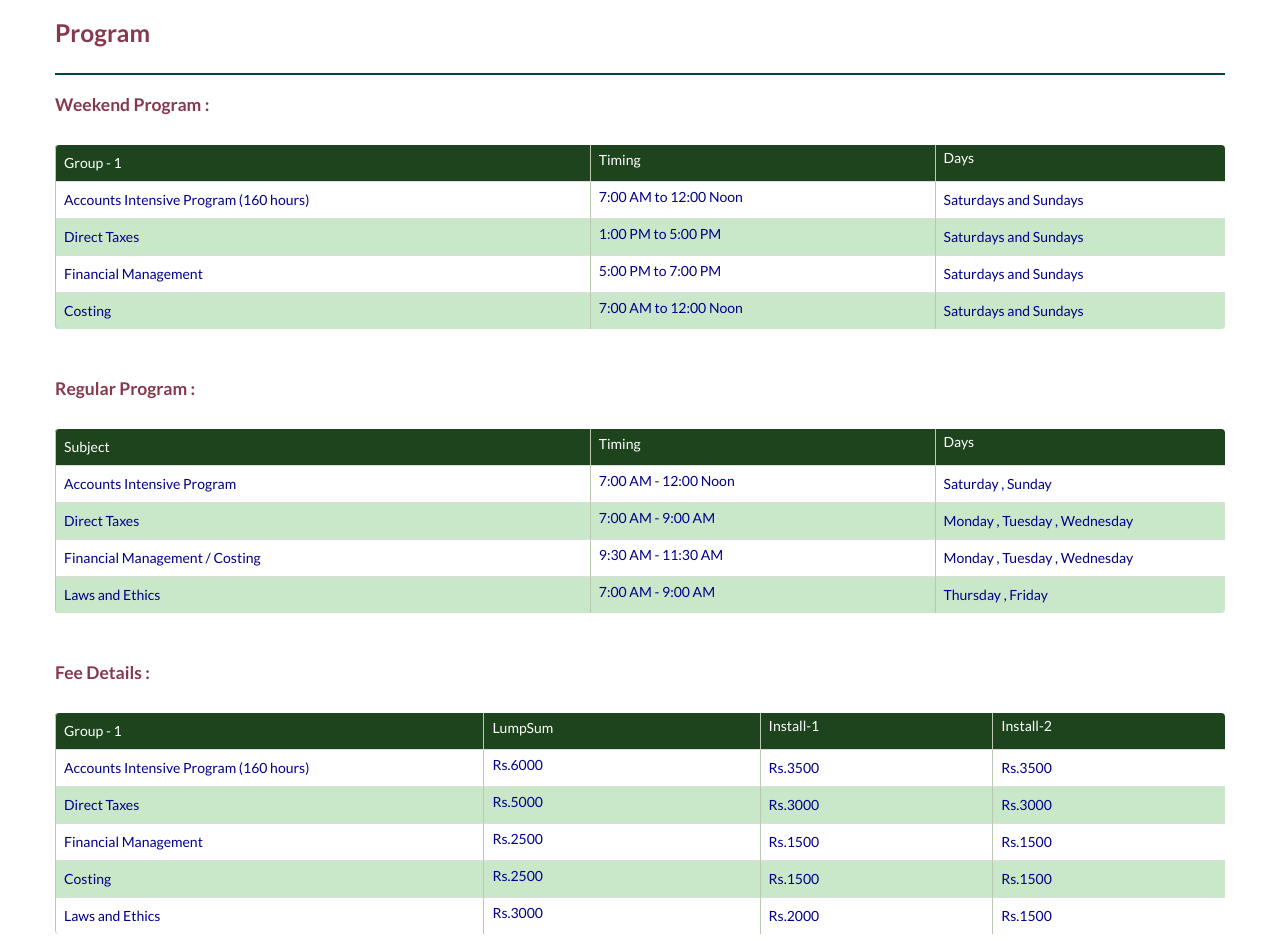
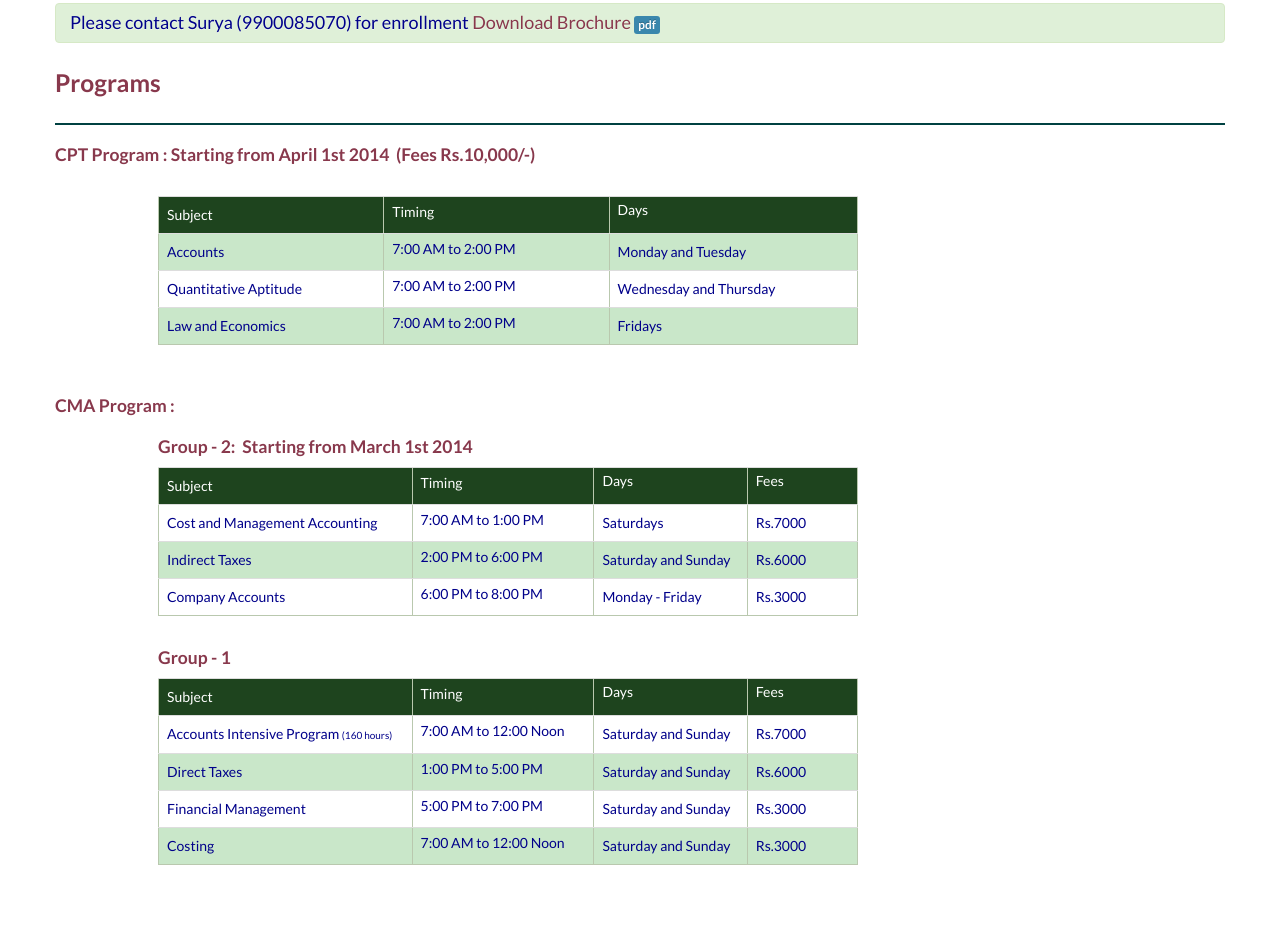
Before and after one commit to shasank4u/accountingminds2, a plain HTML site: page WebContent/program.html in a window 1280 px wide. Shown: the part 159-1100 px from the top of the page. Drawn offline with Linux system fonts and the light colour scheme.

Commit message:
cache clear, ticker and program change

```diff
--- a/WebContent/program.html
+++ b/WebContent/program.html
@@ -2,6 +2,11 @@
 <html lang="en">
 <head>
 <meta charset="utf-8">
+<meta http-equiv="cache-control" content="max-age=0" />
+<meta http-equiv="cache-control" content="no-cache" />
+<meta http-equiv="expires" content="0" />
+<meta http-equiv="expires" content="Tue, 01 Jan 1980 1:00:00 GMT" />
+<meta http-equiv="pragma" content="no-cache" />
 <link rel="icon" type="image/png" href="logo.png">
 <title>Accounting Minds</title>
 <meta name="viewport" content="width=device-width, initial-scale=1.0">
@@ -42,11 +47,19 @@ body {
 
 	});
 </script>
+<script>
+  (function(i,s,o,g,r,a,m){i['GoogleAnalyticsObject']=r;i[r]=i[r]||function(){
+  (i[r].q=i[r].q||[]).push(arguments)},i[r].l=1*new Date();a=s.createElement(o),
+  m=s.getElementsByTagName(o)[0];a.async=1;a.src=g;m.parentNode.insertBefore(a,m)
+  })(window,document,'script','//www.google-analytics.com/analytics.js','ga');
 
+  ga('create', 'UA-48087569-1', 'accountingminds.in');
+  ga('send', 'pageview');
+
+</script>
 </head>
 <body>
-	<!-- <body background="wavegrid.png"> -->
-	<!--     <div class="navbar navbar-static-top" > -->
+
 	<div class="navbar navbar-fixed-top ">
 		<div class="navbar-inner text" id="header"></div>
 	</div>
@@ -54,266 +67,171 @@ body {
 	<br />
 	<br />
 	<div class="container text">
+
 		<br />
 		<br />
 		<br />
 		<br />
-		<h3 style="color: #88384c;">Program</h3>
-
+<div class="alert alert-success" style="font-size: 18px;color: #00008A"> Please contact Surya (9900085070) for enrollment <a href="docs/New_Brochure.pdf" target="_blank" style="color:#88384c;">Download Brochure <span class="label label-info">pdf</span></a> </div>
+		<h3 style="color: #88384c;">Programs</h3>
 		<hr style="border-color: #004141">
-
-
-
-		<h4 style="color: #88384c;">Weekend Program :</h4>
+		<h4 style="color: #88384c;">CPT Program : Starting from April 1st 2014&nbsp; (Fees Rs.10,000/-)</h4>
 		<br />
-		<table class="table table-bordered" style="border-color: #007600">
-
+		<table  style="width: 100% ">
+		<tbody>
+		<tr>
+		<td style="width: 100px">&nbsp;</td>
+		<td>
+		<table class="table  " style="border-color: #b9c8ae; width: 700px" border="1" >
 			<tbody>
-
-
 				<tr align="center" style="height: 30px; color: #ffffff;" class=""
 					bgcolor="#1e441e">
-					<th style="font-weight: normal; width: 180px;">Group - 1</th>
-
-
-					<th style="font-weight: normal; width: 110px; padding-top: 5px;">Timing</th>
-					<!--  <th style=" font-weight:normal; width: 90px;padding-top: 3px;" > Duration</th>-->
-					<th style="font-weight: normal; width: 90px; padding-top: 3px;">
-						Days</th>
-
-
-				</tr>
-
-				<tr align="center" style="height: 20px; color: #00008A;"
-					class="success" bgcolor="#ffffff">
-					<th style="font-weight: normal; width: 180px;">Accounts
-						Intensive Program (160 hours)</th>
-					<th style="font-weight: normal; width: 110px; padding-top: 5px;">7:00
-						AM to 12:00 Noon</th>
-					<!--  <th style=" font-weight:normal; width: 90px;" >20 Weeks</th>-->
-					<th style="font-weight: normal; width: 90px;">Saturdays and
-						Sundays</th>
-
-
-
-
-
-				</tr>
-
-
-
-
-
-				<tr align="center" style="height: 20px; color: #00008A;"
-					class="success" bgcolor="#c9e7c9">
-					<th style="font-weight: normal; width: 180px;">Direct Taxes</th>
-					<th style="font-weight: normal; width: 110px; padding-top: 5px;">1:00
-						PM to 5:00 PM</th>
-					<!-- <th style=" font-weight:normal; width: 90px;" >10 Weeks</th>-->
-					<th style="font-weight: normal; width: 90px;">Saturdays and
-						Sundays</th>
-				</tr>
-
-
-				<tr align="center" style="height: 20px; color: #00008A;"
-					class="success" bgcolor="#ffffff">
-					<th style="font-weight: normal; width: 180px;">Financial
-						Management</th>
-					<th style="font-weight: normal; width: 110px; padding-top: 5px;">5:00
-						PM to 7:00 PM</th>
-					<!---<th style=" font-weight:normal; width: 90px;" >10 Weeks</th>-->
-					<th style="font-weight: normal; width: 90px;">Saturdays and
-						Sundays</th>
+					<th style="font-weight: normal; width: 80px;">Subject</th>
+					<th style="font-weight: normal; width: 80px; padding-top: 5px;">Timing</th>
+					<th style=" font-weight:normal; width: 90px;padding-top: 3px;" > Days</th>
 				</tr>
 
 				<tr align="center" style="height: 20px; color: #00008A;"
 					class="success" bgcolor="#c9e7c9">
-					<th style="font-weight: normal; width: 180px;">Costing</th>
-					<th style="font-weight: normal; width: 110px; padding-top: 5px;">7:00
-						AM to 12:00 Noon</th>
-					<!--  <th style=" font-weight:normal; width: 90px;" >5 Weeks</th>-->
-					<th style="font-weight: normal; width: 90px;">Saturdays and
-						Sundays</th>
+					<th style="font-weight: normal; width: 80px;">Accounts</th>
+					<th style="font-weight: normal; width: 80px; padding-top: 5px;">7:00
+						AM to 2:00 PM</th>
+					<!--  <th style=" font-weight:normal; width: 90px;" >20 Weeks</th>-->
+					<th style="font-weight: normal; width: 90px;">Monday and Tuesday </th>
 				</tr>
-
+				<tr align="center" style="height: 20px; color: #00008A;"
+					class="success" bgcolor="#ffffff">
+					<th style="font-weight: normal; width: 80px;">Quantitative Aptitude</th>
+					<th style="font-weight: normal; width: 80px; padding-top: 5px;">7:00
+						AM to 2:00 PM</th>
+					<!-- <th style=" font-weight:normal; width: 90px;" >10 Weeks</th>-->
+					<th style="font-weight: normal; width: 90px;">Wednesday and Thursday </th>
+				</tr>
+				<tr align="center" style="height: 20px; color: #00008A;"
+					class="success" bgcolor="#c9e7c9">
+					<th style="font-weight: normal; width: 80px;">Law and Economics</th>
+					<th style="font-weight: normal; width: 80px; padding-top: 5px;">7:00
+						AM to 2:00 PM</th>
+					<!---<th style=" font-weight:normal; width: 90px;" >10 Weeks</th>-->
+					<th style="font-weight: normal; width: 90px;">Fridays</th>
+				</tr>
 			</tbody>
 
 		</table>
+		</td>
+		</tr>
+		</tbody>
+		</table>
 		<br />
-		<h4 style="color: #88384c;">Regular Program :</h4>
-		<br />
-		<table class="table table-bordered">
-
-			<tbody>
+		<h4 style="color: #88384c;">CMA Program :</h4>
 
 
+		<table  style="width: 100% ">
+		<tbody>
+
+		<tr>
+		<td style="width: 100px">&nbsp;</td>
+		<td>
+		<h4 style="color: #88384c;">Group - 2:&nbsp; Starting from March 1st 2014</h4>
+		<table class="table" style="border-color: #b9c8ae; width: 700px" border="1" >
+			<tbody>
 				<tr align="center" style="height: 30px; color: #ffffff;" class=""
 					bgcolor="#1e441e">
-					<th style="font-weight: normal; width: 180px;">Subject</th>
-
-
+					<th style="font-weight: normal; width: 160px;">Subject</th>
 					<th style="font-weight: normal; width: 110px; padding-top: 5px;">Timing</th>
 					<th style="font-weight: normal; width: 90px; padding-top: 3px;">Days</th>
-
-					<!-- <th style=" font-weight:normal; width: 40px;padding-top: 6px;" class="regular">Days</th>
-
-					<th style=" font-weight:normal; width: 90px; display:block; " >Study Days</th>-->
-
+					<th style="font-weight: normal; width: 60px; padding-top: 3px;">Fees</th>
 				</tr>
-
 				<tr align="center" style="height: 20px; color: #00008A;"
 					class="success" bgcolor="#ffffff">
-					<th style="font-weight: normal; width: 180px;">Accounts
-						Intensive Program</th>
-					<th style="font-weight: normal; width: 110px; padding-top: 5px;">7:00
-						AM - 12:00 Noon</th>
-					<th style="font-weight: normal; width: 90px;">Saturday ,
-						Sunday</th>
-
-
-
-
-
-
+					<th style="font-weight: normal; width: 160px;">Cost and Management Accounting</th>
+					<th style="font-weight: normal; width: 110px; padding-top: 5px;">7:00 AM to 1:00 PM</th>
+					<th style="font-weight: normal; width: 90px;">Saturdays</th>
+					<th style="font-weight: normal; width: 60px;">Rs.7000</th>
 				</tr>
-
-
-
-
-
 				<tr align="center" style="height: 20px; color: #00008A;"
 					class="success" bgcolor="#c9e7c9">
-					<th style="font-weight: normal; width: 180px;">Direct Taxes</th>
-					<th style="font-weight: normal; width: 110px; padding-top: 5px;">7:00
-						AM - 9:00 AM</th>
-					<th style="font-weight: normal; width: 90px;">Monday ,
-						Tuesday , Wednesday</th>
+					<th style="font-weight: normal; width: 160px;">Indirect Taxes</th>
+					<th style="font-weight: normal; width: 110px; padding-top: 5px;">2:00 PM to 6:00 PM</th>
+					<th style="font-weight: normal; width: 90px;">Saturday and Sunday</th>
+					<th style="font-weight: normal; width: 60px;">Rs.6000</th>
 				</tr>
-
-
 				<tr align="center" style="height: 20px; color: #00008A;"
 					class="success" bgcolor="#ffffff">
-					<th style="font-weight: normal; width: 180px;">Financial
-						Management / Costing</th>
-					<th style="font-weight: normal; width: 110px; padding-top: 5px;">9:30
-						AM - 11:30 AM</th>
-					<th style="font-weight: normal; width: 90px;">Monday ,
-						Tuesday , Wednesday</th>
+					<th style="font-weight: normal; width: 160px;">Company Accounts</th>
+					<th style="font-weight: normal; width: 110px; padding-top: 5px;">6:00 PM to 8:00 PM</th>
+					<th style="font-weight: normal; width: 90px;">Monday - Friday</th>
+					<th style="font-weight: normal; width: 60px;">Rs.3000</th>
 				</tr>
-
-
-
+				<!--
 				<tr align="center" style="height: 20px; color: #00008A;"
 					class="success" bgcolor="#c9e7c9">
-					<th style="font-weight: normal; width: 180px;">Laws and
-						Ethics</th>
-					<th style="font-weight: normal; width: 110px; padding-top: 5px;">7:00
-						AM - 9:00 AM</th>
-					<th style="font-weight: normal; width: 90px;">Thursday ,
-						Friday</th>
+					<th style="font-weight: normal; width: 160px;">Auditing</th>
+					<th style="font-weight: normal; width: 110px; padding-top: 5px;">7:00 AM to 9:00 AM</th>
+					<th style="font-weight: normal; width: 90px;">Monday - Friday</th>
+					<th style="font-weight: normal; width: 60px;">Rs.3000</th>
 				</tr>
-
-
-
+				 -->
 			</tbody>
 
 		</table>
-		<br />
-		<h4 style="color: #88384c;">Fee Details :</h4>
-		<br />
-		<table class="table table-bordered" style="border-color: #007600">
-
+		</td>
+		</tr>
+			<tr>
+		<td style="width: 100px">&nbsp;</td>
+		<td>
+		<h4 style="color: #88384c;">Group - 1</h4>
+		<table class="table" style="border-color: #b9c8ae; width: 700px" border="1" >
 			<tbody>
-
-
 				<tr align="center" style="height: 30px; color: #ffffff;" class=""
 					bgcolor="#1e441e">
-					<th style="font-weight: normal; width: 180px;">Group - 1</th>
-
-
-					<th style="font-weight: normal; width: 110px; padding-top: 5px;">LumpSum</th>
-					<th style="font-weight: normal; width: 90px; padding-top: 3px;">Install-1</th>
-					<th style="font-weight: normal; width: 90px; padding-top: 3px;">Install-2</th>
-					<!-- <th style=" font-weight:normal; width: 40px;padding-top: 6px;" class="regular">Days</th>
-
-					<th style=" font-weight:normal; width: 90px; display:block; " >Study Days</th>-->
-
+					<th style="font-weight: normal; width: 160px;">Subject</th>
+					<th style="font-weight: normal; width: 110px; padding-top: 5px;">Timing</th>
+					<th style="font-weight: normal; width: 90px; padding-top: 3px;">Days</th>
+					<th style="font-weight: normal; width: 60px; padding-top: 3px;">Fees</th>
 				</tr>
-
 				<tr align="center" style="height: 20px; color: #00008A;"
 					class="success" bgcolor="#ffffff">
-					<th style="font-weight: normal; width: 180px;">Accounts
-						Intensive Program (160 hours)</th>
-					<th style="font-weight: normal; width: 110px; padding-top: 5px;">Rs.6000</th>
-					<th style="font-weight: normal; width: 90px;">Rs.3500</th>
-					<th style="font-weight: normal; width: 90px;">Rs.3500</th>
-
-
-
-
-
+					<th style="font-weight: normal; width: 160px;">Accounts Intensive Program <span style="font-size: 10px">(160 hours)</span></th>
+					<th style="font-weight: normal; width: 110px; padding-top: 5px;">7:00 AM to 12:00 Noon</th>
+					<th style="font-weight: normal; width: 90px;">Saturday and Sunday</th>
+					<th style="font-weight: normal; width: 60px;">Rs.7000</th>
 				</tr>
-
-
-
-
-
 				<tr align="center" style="height: 20px; color: #00008A;"
 					class="success" bgcolor="#c9e7c9">
-					<th style="font-weight: normal; width: 180px;">Direct Taxes</th>
-					<th style="font-weight: normal; width: 110px; padding-top: 5px;">Rs.5000</th>
-					<th style="font-weight: normal; width: 90px;">Rs.3000</th>
-					<th style="font-weight: normal; width: 90px;">Rs.3000</th>
+					<th style="font-weight: normal; width: 160px;">Direct Taxes</th>
+					<th style="font-weight: normal; width: 110px; padding-top: 5px;">1:00 PM to 5:00 PM</th>
+					<th style="font-weight: normal; width: 90px;">Saturday and Sunday</th>
+					<th style="font-weight: normal; width: 60px;">Rs.6000</th>
 				</tr>
-
-
 				<tr align="center" style="height: 20px; color: #00008A;"
 					class="success" bgcolor="#ffffff">
-					<th style="font-weight: normal; width: 180px;">Financial
-						Management</th>
-					<th style="font-weight: normal; width: 110px; padding-top: 5px;">Rs.2500</th>
-					<th style="font-weight: normal; width: 90px;">Rs.1500</th>
-					<th style="font-weight: normal; width: 90px;">Rs.1500</th>
+					<th style="font-weight: normal; width: 160px;">Financial Management</th>
+					<th style="font-weight: normal; width: 110px; padding-top: 5px;">5:00 PM to 7:00 PM</th>
+					<th style="font-weight: normal; width: 90px;">Saturday and Sunday</th>
+					<th style="font-weight: normal; width: 60px;">Rs.3000</th>
 				</tr>
-
 				<tr align="center" style="height: 20px; color: #00008A;"
 					class="success" bgcolor="#c9e7c9">
-					<th style="font-weight: normal; width: 180px;">Costing</th>
-					<th style="font-weight: normal; width: 110px; padding-top: 5px;">Rs.2500</th>
-					<th style="font-weight: normal; width: 90px;">Rs.1500</th>
-					<th style="font-weight: normal; width: 90px;">Rs.1500</th>
+					<th style="font-weight: normal; width: 160px;">Costing</th>
+					<th style="font-weight: normal; width: 110px; padding-top: 5px;">7:00 AM to 12:00 Noon</th>
+					<th style="font-weight: normal; width: 90px;">Saturday and Sunday</th>
+					<th style="font-weight: normal; width: 60px;">Rs.3000</th>
 				</tr>
-
-				<tr align="center" style="height: 20px; color: #00008A;"
-					class="success" bgcolor="#ffffff">
-					<th style="font-weight: normal; width: 180px;">Laws and
-						Ethics</th>
-					<th style="font-weight: normal; width: 110px; padding-top: 5px;">Rs.3000</th>
-					<th style="font-weight: normal; width: 90px;">Rs.2000</th>
-					<th style="font-weight: normal; width: 90px;">Rs.1500</th>
-				</tr>
-
-
-
 			</tbody>
 
 		</table>
-		<br /> <br />
+		</td>
+		</tr>
+		</tbody>
+		</table>
 		<br />
-
-
-
+		<br />
+		<br />
 	</div>
 	<hr style="border-color: #004141;" />
-
 	<div class="row">
-
 		<div id="footer-fun"></div>
-
-
-
-
 	</div>
-
 </body>
 </html>
```
Also changed, not shown: WebContent/AboutUs.html (+14 -0 lines), WebContent/Gallery.html (+14 -0 lines), WebContent/contact.html (+14 -0 lines), WebContent/faq.html (+165 -120 lines), WebContent/mission.html (+14 -0 lines), 1 other file.
